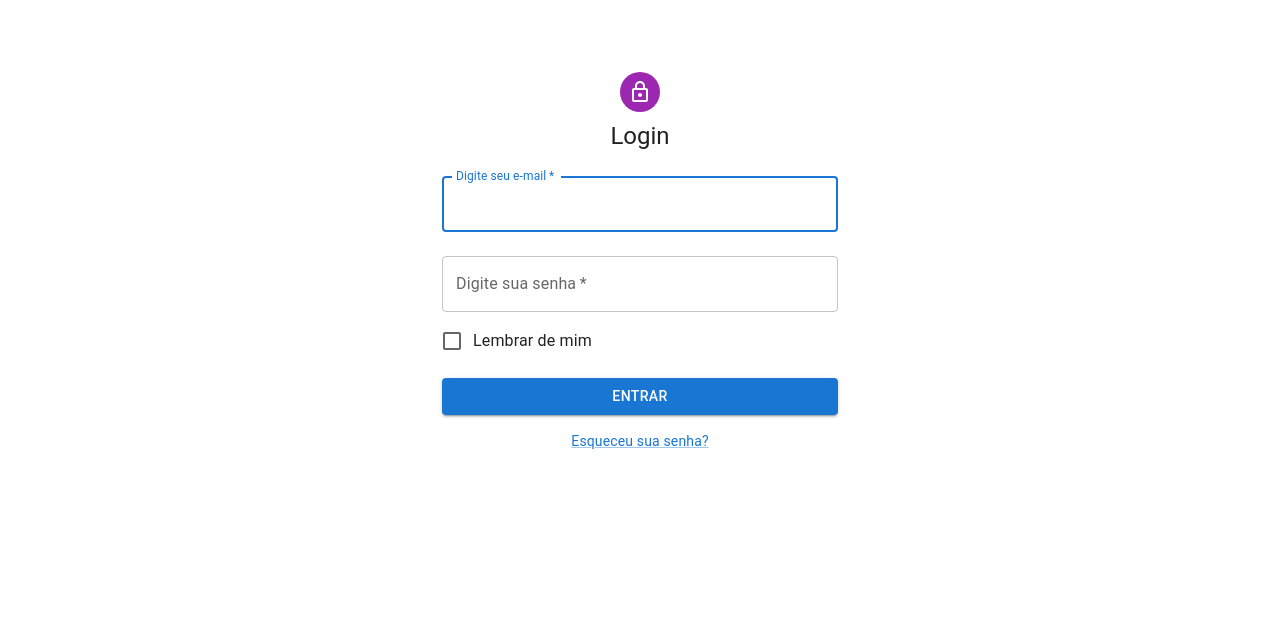
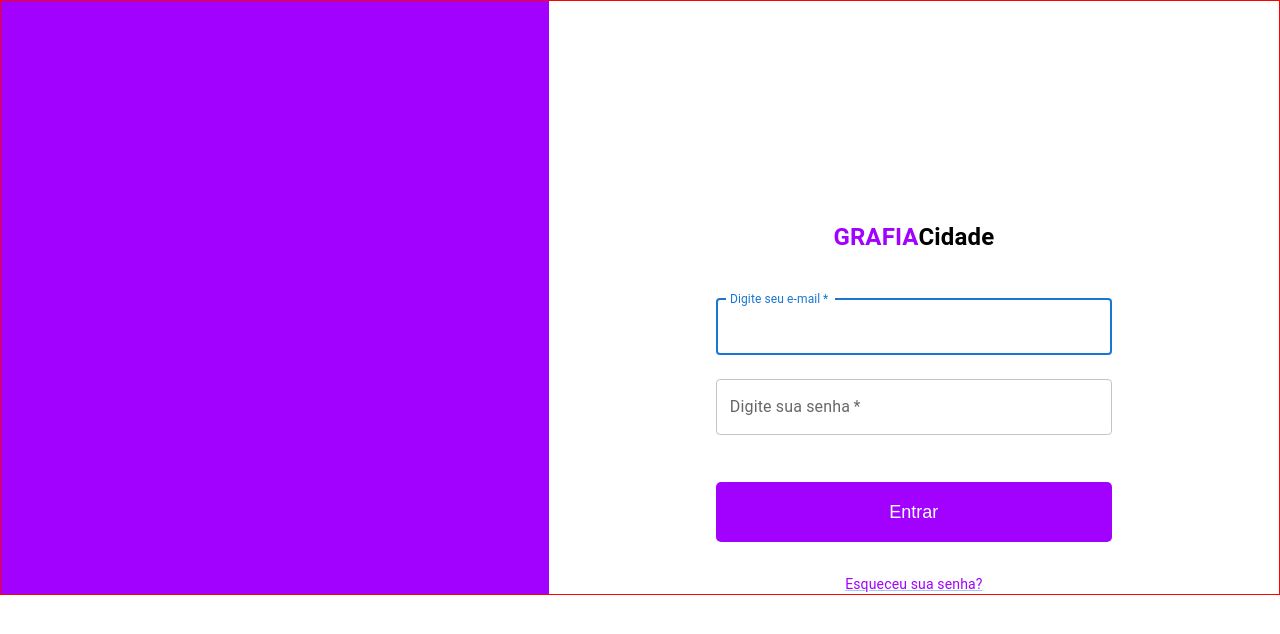
Before and after one commit to lucasgrass/WEB_SI, a Next.js app: page /login in a window 1280 px wide. Shown: the top 634 px of the page. Built offline with nearby package versions, Linux system fonts and the light colour scheme.

Commit message:
front da tela de login

```diff
--- a/package.json
+++ b/package.json
@@ -27,11 +27,13 @@
   "devDependencies": {
     "@types/node": "^17.0.27",
     "@types/react": "^18.0.7",
+    "css-loader": "^6.7.1",
     "eslint": "^8.0.1",
     "eslint-config-next": "12.1.5",
     "eslint-config-prettier": "^8.5.0",
     "eslint-plugin-prettier": "^4.0.0",
     "prettier": "^2.6.2",
+    "style-loader": "^3.3.1",
     "typescript": "^4.6.3"
   }
 }
--- a/pages/index.tsx
+++ b/pages/index.tsx
@@ -7,12 +7,11 @@ const Home: NextPage = () => {
   return (
     <div>
       <Head>
-        <title>Create Next App</title>
+        <title>GRAFIACidade</title>
         <meta name="description" content="Generated by create next app" />
-        <link rel="icon" href="/favicon.ico" />
       </Head>
 
-      <main>
+      <main style={{ margin:'0', padding:'0px' }}>
         <SignIn/>
       </main>
     </div>
--- a/pages/login.tsx
+++ b/pages/login.tsx
@@ -12,6 +12,8 @@ import LockOutlinedIcon from '@mui/icons-material/LockOutlined';
 import Typography from '@mui/material/Typography';
 import Container from '@mui/material/Container';
 import { createTheme, ThemeProvider } from '@mui/material/styles';
+import { red } from '@mui/material/colors';
+import { BorderAll } from '@mui/icons-material';
 
 const theme = createTheme();
 
@@ -26,23 +28,27 @@ export default function SignIn() {
   };
 
   return (
-    <ThemeProvider theme={theme}>
+    <div style={{ display:'flex', border: '1px solid red' }}>
+      <div style={{ float:'left', width:'75%', backgroundColor:'#A200FF' }}>
+      </div>
+      <div style={{ width:'100%' }}>
+        <ThemeProvider theme={theme}>
         <Container component="main" maxWidth="xs">
             <CssBaseline />
             <Box
             sx={{
-                marginTop: 8,
+                marginTop: '50%',
                 display: 'flex',
                 flexDirection: 'column',
                 alignItems: 'center',
             }}
             >
-            <Avatar sx={{ m: 1, bgcolor: 'secondary.main' }}>
-                <LockOutlinedIcon />
-            </Avatar>
-            <Typography component="h1" variant="h5">
-                Login
-            </Typography>
+            <h2 style={{ color:'#A200FF' }}>
+              GRAFIA
+              <span style={{ color:'#000000' }}>
+                Cidade
+              </span>
+            </h2>
             <Box component="form" onSubmit={handleSubmit} noValidate sx={{ mt: 1 }}>
                 <TextField
                 margin="normal"
@@ -64,18 +70,21 @@ export default function SignIn() {
                 id="password"
                 autoComplete="current-password"
                 />
-                <FormControlLabel
-                control={<Checkbox value="remember" color="primary" />}
-                label="Lembrar de mim"
-                />
-                <Button
-                type="submit"
-                fullWidth
-                variant="contained"
-                sx={{ mt: 2, mb: 2 }}
+                <button type='submit'
+                style={{
+                  color: '#FFF',
+                  backgroundColor:'#A200FF',
+                  width:'396px',
+                  height:'60px',
+                  borderRadius:'5px',
+                  border:'none',
+                  marginTop:'10%',
+                  fontSize:'18px',
+                  cursor:'pointer'
+                }}
                 >
-                Entrar
-                </Button>
+                  Entrar
+                </button>
                 <Grid container>
                 <Grid item xs>
                     <Link href="#" variant="body2"
@@ -83,6 +92,9 @@ export default function SignIn() {
                             display: 'flex',
                             flexDirection: 'column',
                             alignItems: 'center',
+                            marginTop:'8%',
+                            color:'#A200FF',
+                            fontSize:'14px'
                         }}>
                     Esqueceu sua senha?
                     </Link>
@@ -92,5 +104,7 @@ export default function SignIn() {
             </Box>
         </Container>
     </ThemeProvider>
+        </div>
+  </div>
   );
 }
```
Also changed, not shown: styles/style.css (added), 1 other file (tests, documents, lock files or other folders).
